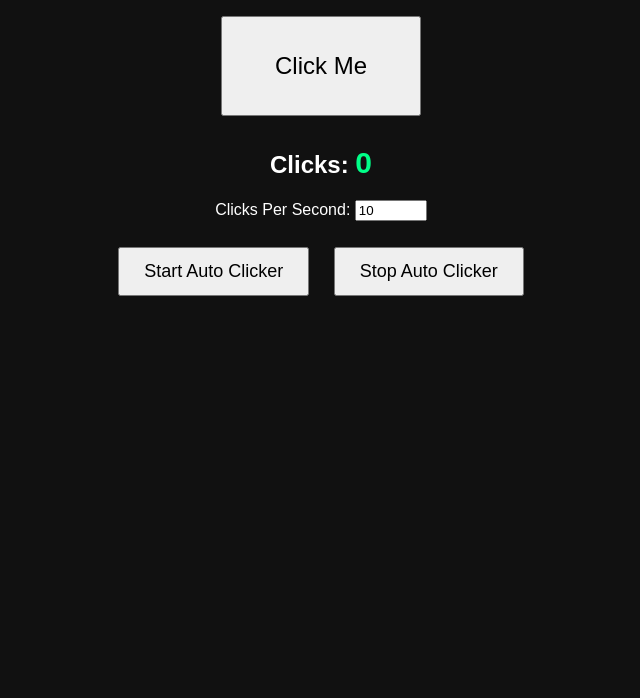
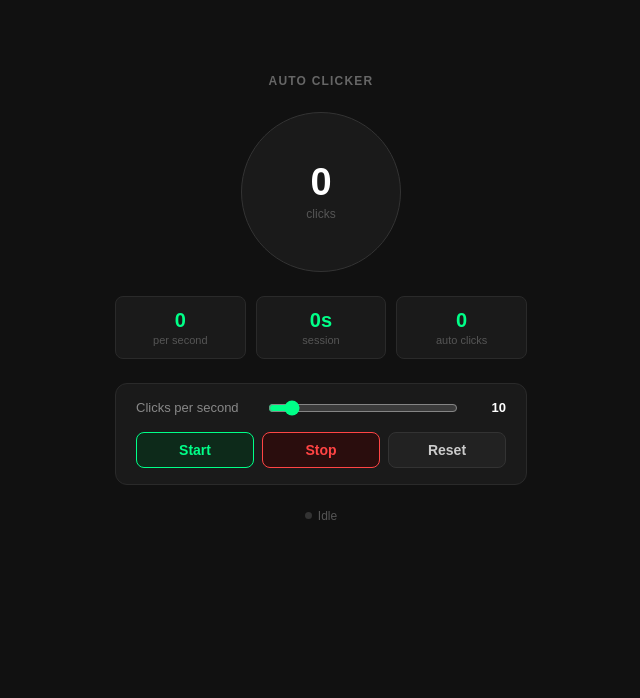
Before and after one commit to Godslayer82/auto-clicker, a plain HTML site: page autoclicker.html in a window 1280 px wide. Shown: the part 102-800 px from the top of the page, without its empty margins (319-959 px from the left). Drawn offline with Linux system fonts and the light colour scheme.

Commit message:
Refactor Auto Clicker HTML and JavaScript
Refactor HTML structure and styles for better layout and functionality. Update JavaScript for improved click handling and session management.

```diff
--- a/autoclicker.html
+++ b/autoclicker.html
@@ -1,79 +1,144 @@
 <!DOCTYPE html>
-<html>
+<html lang="en">
 <head>
 <meta charset="UTF-8">
+<meta name="viewport" content="width=device-width, initial-scale=1.0">
 <title>Auto Clicker</title>
 <style>
-body{
-    font-family: Arial, sans-serif;
-    text-align:center;
-    background:#111;
-    color:white;
-    margin-top:50px;
+*, *::before, *::after { box-sizing: border-box; margin: 0; padding: 0; }
+body { font-family: Arial, sans-serif; background: #111; color: #fff; min-height: 100vh; display: flex; align-items: center; justify-content: center; }
+.wrap { display: flex; flex-direction: column; align-items: center; gap: 1.5rem; padding: 2rem 1.5rem; width: 100%; max-width: 460px; }
+.title { font-size: 12px; font-weight: 600; letter-spacing: 0.1em; text-transform: uppercase; color: #666; }
+.click-btn {
+  width: 160px; height: 160px; border-radius: 50%;
+  background: #1a1a1a; border: 1px solid #333;
+  cursor: pointer; display: flex; flex-direction: column; align-items: center;
+  justify-content: center; gap: 6px; transition: transform 80ms ease, background 80ms ease;
+  color: #fff; font-family: Arial, sans-serif;
 }
-
-button{
-    padding:12px 24px;
-    font-size:18px;
-    margin:10px;
-    cursor:pointer;
-}
-
-#target{
-    width:200px;
-    height:100px;
-    font-size:24px;
-}
-
-#counter{
-    font-size:30px;
-    color:#00ff88;
-}
+.click-btn:hover { background: #222; }
+.click-btn.pulse { transform: scale(0.92); background: #0d2a1a; border-color: #00ff88; }
+.click-count { font-size: 38px; font-weight: 700; color: #fff; line-height: 1; }
+.click-label { font-size: 12px; color: #555; }
+.stats { display: grid; grid-template-columns: 1fr 1fr 1fr; gap: 10px; width: 100%; }
+.stat { background: #1a1a1a; border: 1px solid #2a2a2a; border-radius: 8px; padding: 12px; text-align: center; }
+.stat-val { font-size: 20px; font-weight: 700; color: #00ff88; }
+.stat-label { font-size: 11px; color: #555; margin-top: 2px; }
+.controls { background: #1a1a1a; border: 1px solid #2a2a2a; border-radius: 12px; padding: 1rem 1.25rem; width: 100%; display: flex; flex-direction: column; gap: 1rem; }
+.cps-row { display: flex; align-items: center; gap: 12px; }
+.cps-row label { font-size: 13px; color: #888; white-space: nowrap; min-width: 120px; }
+.cps-row input[type=range] { flex: 1; accent-color: #00ff88; cursor: pointer; }
+.cps-val { font-size: 13px; font-weight: 700; min-width: 36px; text-align: right; color: #fff; }
+.btns { display: flex; gap: 8px; }
+.btn { flex: 1; padding: 9px 0; border-radius: 8px; font-size: 14px; font-weight: 600; cursor: pointer; font-family: Arial, sans-serif; transition: background 80ms, transform 80ms; border: 1px solid #333; background: #222; color: #ccc; }
+.btn:hover { background: #2a2a2a; }
+.btn:active { transform: scale(0.97); }
+.btn.start { background: #0d2a1a; color: #00ff88; border-color: #00ff88; }
+.btn.start:hover { background: #00ff88; color: #000; }
+.btn.stop { background: #2a0d0d; color: #ff4444; border-color: #ff4444; }
+.btn.stop:hover { background: #ff4444; color: #fff; }
+.status { font-size: 12px; color: #555; display: flex; align-items: center; gap: 6px; }
+.dot { width: 7px; height: 7px; border-radius: 50%; background: #333; transition: background 200ms; flex-shrink: 0; }
+.dot.active { background: #00ff88; }
 </style>
 </head>
 <body>
+<div class="wrap">
+  <span class="title">Auto Clicker</span>
 
-<h1>Auto Clicker</h1>
+  <button class="click-btn" id="clickBtn" onclick="manualClick()">
+    <span class="click-count" id="clickCount">0</span>
+    <span class="click-label">clicks</span>
+  </button>
 
-<button id="target">Click Me</button>
+  <div class="stats">
+    <div class="stat"><div class="stat-val" id="cpsDisplay">0</div><div class="stat-label">per second</div></div>
+    <div class="stat"><div class="stat-val" id="sessionTime">0s</div><div class="stat-label">session</div></div>
+    <div class="stat"><div class="stat-val" id="totalAuto">0</div><div class="stat-label">auto clicks</div></div>
+  </div>
 
-<h2>Clicks: <span id="counter">0</span></h2>
+  <div class="controls">
+    <div class="cps-row">
+      <label>Clicks per second</label>
+      <input type="range" id="cpsSlider" min="1" max="100" step="1" value="10" oninput="updateCPS()">
+      <span class="cps-val" id="cpsVal">10</span>
+    </div>
+    <div class="btns">
+      <button class="btn start" onclick="startAuto()">Start</button>
+      <button class="btn stop" onclick="stopAuto()">Stop</button>
+      <button class="btn" onclick="resetAll()">Reset</button>
+    </div>
+  </div>
 
-<p>
-Clicks Per Second:
-<input type="number" id="cps" value="10" min="1" max="1000">
-</p>
-
-<button id="start">Start Auto Clicker</button>
-<button id="stop">Stop Auto Clicker</button>
+  <div class="status"><span class="dot" id="dot"></span><span id="statusText">Idle</span></div>
+</div>
 
 <script>
-let clicks = 0;
-let autoClicker = null;
+let clicks = 0, autoClicks = 0, interval = null, sessionStart = null, sessionTimer = null, cps = 10;
+const countEl = document.getElementById('clickCount');
+const autoEl = document.getElementById('totalAuto');
+const cpsDisplay = document.getElementById('cpsDisplay');
+const sessionEl = document.getElementById('sessionTime');
+const dot = document.getElementById('dot');
+const statusEl = document.getElementById('statusText');
+const btn = document.getElementById('clickBtn');
 
-const target = document.getElementById("target");
-const counter = document.getElementById("counter");
+function updateDisplay() {
+  countEl.textContent = clicks;
+  autoEl.textContent = autoClicks;
+}
 
-target.addEventListener("click", () => {
-    clicks++;
-    counter.textContent = clicks;
-});
+function manualClick() {
+  clicks++;
+  updateDisplay();
+  btn.classList.add('pulse');
+  setTimeout(() => btn.classList.remove('pulse'), 80);
+}
 
-document.getElementById("start").addEventListener("click", () => {
-    const cps = parseInt(document.getElementById("cps").value);
+function updateCPS() {
+  cps = parseInt(document.getElementById('cpsSlider').value);
+  document.getElementById('cpsVal').textContent = cps;
+  if (interval) { stopAuto(); startAuto(); }
+}
 
-    if(autoClicker) clearInterval(autoClicker);
+function startAuto() {
+  if (interval) clearInterval(interval);
+  sessionStart = sessionStart || Date.now();
+  if (!sessionTimer) {
+    sessionTimer = setInterval(() => {
+      sessionEl.textContent = Math.round((Date.now() - sessionStart) / 1000) + 's';
+    }, 500);
+  }
+  interval = setInterval(() => {
+    clicks++; autoClicks++;
+    cpsDisplay.textContent = cps;
+    updateDisplay();
+    btn.classList.add('pulse');
+    setTimeout(() => btn.classList.remove('pulse'), Math.min(60, 500 / cps));
+  }, 1000 / cps);
+  dot.classList.add('active');
+  statusEl.textContent = 'Running at ' + cps + ' CPS';
+}
 
-    autoClicker = setInterval(() => {
-        target.click();
-    }, 1000 / cps);
-});
+function stopAuto() {
+  clearInterval(interval);
+  interval = null;
+  cpsDisplay.textContent = 0;
+  dot.classList.remove('active');
+  statusEl.textContent = 'Paused';
+}
 
-document.getElementById("stop").addEventListener("click", () => {
-    clearInterval(autoClicker);
-    autoClicker = null;
-});
+function resetAll() {
+  stopAuto();
+  clearInterval(sessionTimer);
+  sessionTimer = null;
+  sessionStart = null;
+  clicks = 0; autoClicks = 0;
+  sessionEl.textContent = '0s';
+  cpsDisplay.textContent = 0;
+  statusEl.textContent = 'Idle';
+  updateDisplay();
+}
 </script>
-
 </body>
 </html>
```
